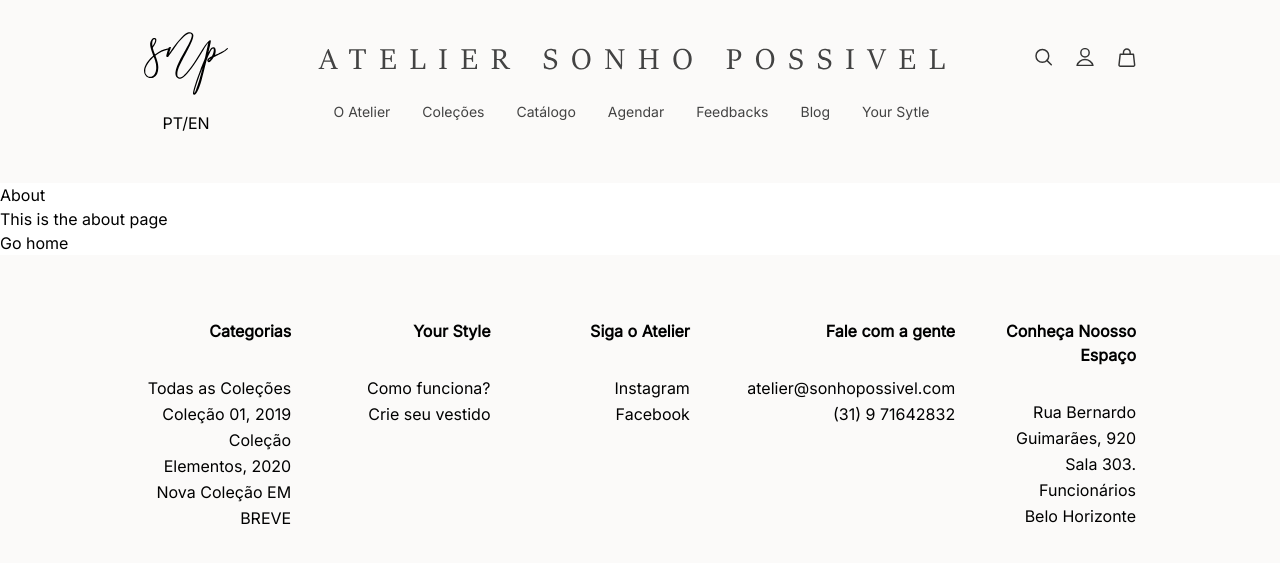
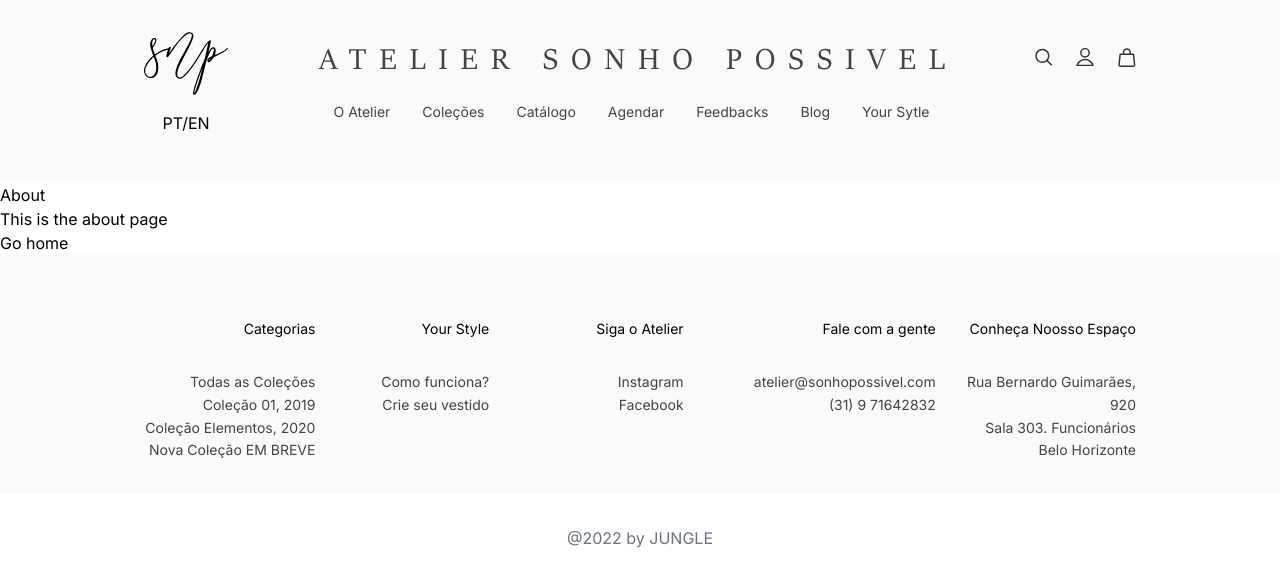
Before and after one commit to alexsandersouzafr/jungle-atelier, a Next.js app: page /about in a window 1280 px wide. Shown: the top 586 px of the page. Built offline with nearby package versions, Linux system fonts and the light colour scheme.

Commit message:
a lot of things

```diff
--- /dev/null
+++ b/components/BigPicture.tsx
@@ -0,0 +1,14 @@
+import Image from "next/image";
+import { Container } from "../utils/core";
+
+import noiva2 from "../img/noiva2.jpg";
+
+export default function BigPicture() {
+  return (
+    <Container>
+      <div className="min-w-full">
+        <Image src={noiva2} />
+      </div>
+    </Container>
+  );
+}
--- /dev/null
+++ b/components/Display.tsx
@@ -0,0 +1,12 @@
+export default function Display() {
+  return (
+    <div className="min-w-full min-h-screen text-center bg-center bg-cover bg-[url('../img/noiva1.jpg')]">
+      <div className="text-white text-5xl pt-[60vh]">
+        Coleção Exclusiva 2021 Elementos
+      </div>
+      <button className="py-4 px-8 my-8 bg-white rounded-3xl ">
+        Encontre seu estilo
+      </button>
+    </div>
+  );
+}
--- a/components/Footer.tsx
+++ b/components/Footer.tsx
@@ -1,9 +1,10 @@
 import FooterItem from "./FooterItem";
-import { footer } from "../utils/settings";
+import { copyright, footer } from "../utils/settings";
 
 export default function Footer() {
   return (
-    <div className="grid grid-cols-5 justify-items-center bg-white px-36 py-8 gap-16">
+    <>
+      <div className="grid grid-cols-5 justify-items-center text-sm bg-white px-36 py-8 gap-8">
         {footer.map((item) => (
           <FooterItem title={item.title}>
             {item.body.map((bodyItem) => (
@@ -15,5 +16,7 @@ export default function Footer() {
           </FooterItem>
         ))}
       </div>
+      <div className="py-8 text-gray-500 text-center">{copyright}</div>
+    </>
   );
 }
--- a/components/FooterItem.tsx
+++ b/components/FooterItem.tsx
@@ -8,8 +8,8 @@ interface Props {
 export default function FooterItem({ title, children }: Props) {
   return (
     <div className="text-right">
-      <div className="font-bold py-8">{title}</div>
-      <div className="leading-relaxed">{children}</div>
+      <div className="font-medium py-8">{title}</div>
+      <div className="leading-relaxed text-black">{children}</div>
     </div>
   );
 }
--- a/pages/index.tsx
+++ b/pages/index.tsx
@@ -1,10 +1,27 @@
+import BigPicture from "../components/BigPicture";
+import Display from "../components/Display";
 import Layout from "../components/Layout";
 import { Container } from "../utils/core";
 
 const IndexPage = () => (
   <Layout title="Atelier Sonho Impossível">
-    <Container>CEU</Container>
-    <Container>PURGATORIO</Container>
+    <Display />
+    <Container>
+      <div className="grid text-center text-black place-items-center py-16">
+        <div className="text-5xl p-8">Descubra o Vestido Maia</div>
+        <div className="text-lg leading-loose max-w-lg p-8">
+          <div className="p-2">
+            Um dos vestidos exclusivos da Coleção Elementos 2021, do Atelier
+            Sonho Possível
+          </div>
+          <div className="p-2">
+            Delicado, romântico e moderno. Para noivas que buscam leveza com
+            detalhes em renda. Ideal para casamentos ao ar livre.
+          </div>
+        </div>
+      </div>
+    </Container>
+    <BigPicture />
     <Container>INFERNO</Container>
   </Layout>
 );
--- a/utils/settings.ts
+++ b/utils/settings.ts
@@ -23,3 +23,5 @@ export const footer = [
     ],
   },
 ];
+
+export const copyright = "@2022 by JUNGLE";
```
Also changed, not shown: img/noiva1.jpg (added), 1 other file (tests, documents, lock files or other folders). Lines whose indentation alone changed are shown as unchanged.
